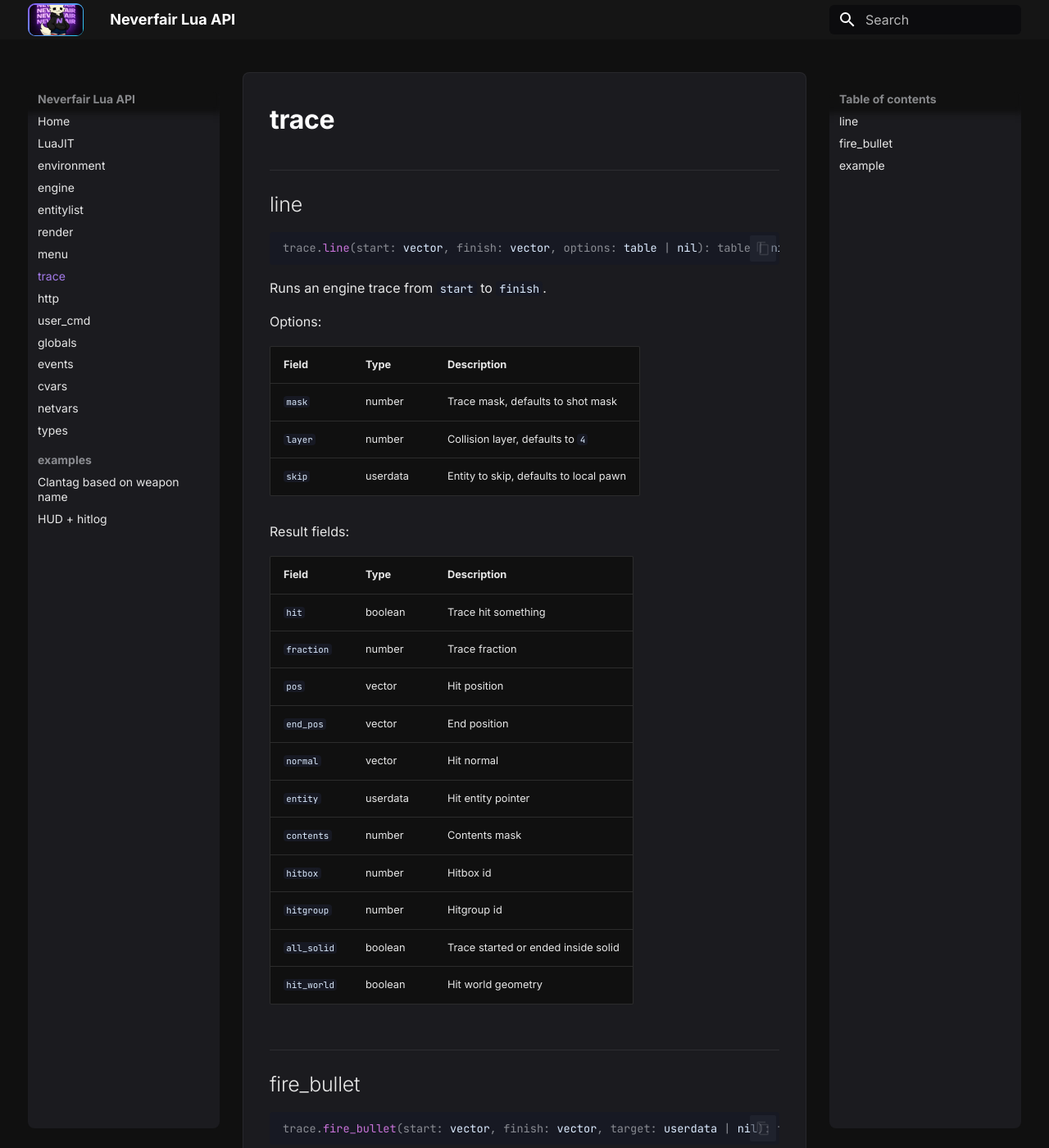
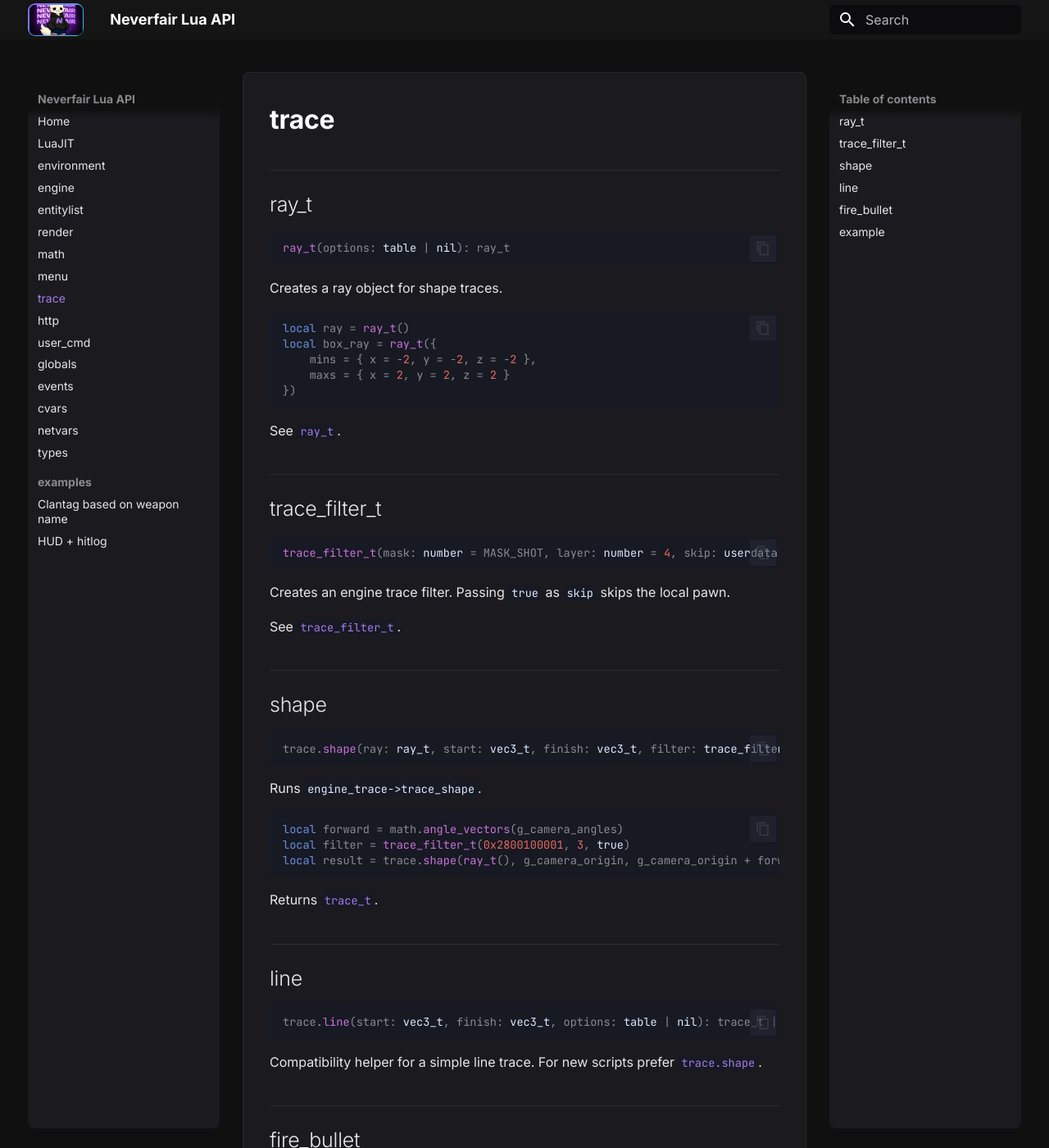
Before and after one commit to NEVERFAIR/cs2-docs, an MkDocs documentation site: the page built from docs/trace.md, in a window 1280 px wide and 1400 px high. Shown: the whole window at 82% size. Built offline with MkDocs 1.6.1 and Material for MkDocs 9.7.7, drawn with Linux system fonts in a browser that asks for light colours; some of the changed text lies outside the part shown.

Commit message:
malo 2.0 <3

````diff
--- a/docs/trace.md
+++ b/docs/trace.md
@@ -1,54 +1,66 @@
 # trace
+
+## ray_t
+
+```lua
+ray_t(options: table | nil): ray_t
+```
+
+Creates a ray object for shape traces.
+
+```lua
+local ray = ray_t()
+local box_ray = ray_t({
+    mins = { x = -2, y = -2, z = -2 },
+    maxs = { x = 2, y = 2, z = 2 }
+})
+```
+
+See [`ray_t`](types.md#ray_t).
+
+## trace_filter_t
+
+```lua
+trace_filter_t(mask: number = MASK_SHOT, layer: number = 4, skip: userdata | boolean | nil): trace_filter_t
+```
+
+Creates an engine trace filter. Passing `true` as `skip` skips the local pawn.
+
+See [`trace_filter_t`](types.md#trace_filter_t).
+
+## shape
+
+```lua
+trace.shape(ray: ray_t, start: vec3_t, finish: vec3_t, filter: trace_filter_t): trace_t | nil
+```
+
+Runs `engine_trace->trace_shape`.
+
+```lua
+local forward = math.angle_vectors(g_camera_angles)
+local filter = trace_filter_t(0x2800100001, 3, true)
+local result = trace.shape(ray_t(), g_camera_origin, g_camera_origin + forward * 10000, filter)
+```
+
+Returns [`trace_t`](types.md#trace_t).
 
 ## line
 
 ```lua
-trace.line(start: vector, finish: vector, options: table | nil): table | nil
+trace.line(start: vec3_t, finish: vec3_t, options: table | nil): trace_t | nil
 ```
 
-Runs an engine trace from `start` to `finish`.
-
-Options:
-
-| Field | Type | Description |
-| --- | --- | --- |
-| `mask` | number | Trace mask, defaults to shot mask |
-| `layer` | number | Collision layer, defaults to `4` |
-| `skip` | userdata | Entity to skip, defaults to local pawn |
-
-Result fields:
-
-| Field | Type | Description |
-| --- | --- | --- |
-| `hit` | boolean | Trace hit something |
-| `fraction` | number | Trace fraction |
-| `pos` | vector | Hit position |
-| `end_pos` | vector | End position |
-| `normal` | vector | Hit normal |
-| `entity` | userdata | Hit entity pointer |
-| `contents` | number | Contents mask |
-| `hitbox` | number | Hitbox id |
-| `hitgroup` | number | Hitgroup id |
-| `all_solid` | boolean | Trace started or ended inside solid |
-| `hit_world` | boolean | Hit world geometry |
+Compatibility helper for a simple line trace. For new scripts prefer [`trace.shape`](#shape).
 
 ## fire_bullet
 
 ```lua
-trace.fire_bullet(start: vector, finish: vector, target: userdata | nil): table
+trace.fire_bullet(start: vec3_t, finish: vec3_t, target: userdata | nil): bullet_trace_t
 ```
 
 Runs autowall bullet tracing with the local weapon data.
 
-Result fields:
-
-| Field | Type | Description |
-| --- | --- | --- |
-| `valid` | boolean | Bullet data is valid |
-| `damage` | number | Scaled damage |
-| `hitgroup` | number | Hitgroup id |
-| `hitbox` | number | Hitbox id |
-| `penetrated` | boolean | Bullet penetrated material |
+Returns [`bullet_trace_t`](types.md#bullet_trace_t).
 
 ## example
 
@@ -61,7 +73,8 @@ register_callback("draw", function()
 
     local start = pawn:get_bone_position(6)
     local finish = { x = start.x + 256, y = start.y, z = start.z }
-    local result = trace.line(start, finish)
+    local filter = trace_filter_t(0x1C300B, 4, true)
+    local result = trace.shape(ray_t(), start, finish, filter)
 
     if result and result.hit then
         local screen = render.world_to_screen(result.pos)
--- a/mkdocs.yml
+++ b/mkdocs.yml
@@ -32,6 +32,7 @@ nav:
   - engine: engine.md
   - entitylist: entitylist.md
   - render: render.md
+  - math: math.md
   - menu: menu.md
   - trace: trace.md
   - http: http.md
````
Also changed, not shown: docs/engine.md (+34 -0 lines), docs/index.md (+1 -0 lines), docs/math.md (added, +49 -0 lines), docs/render.md (+182 -151 lines), docs/types.md (+82 -3 lines).
